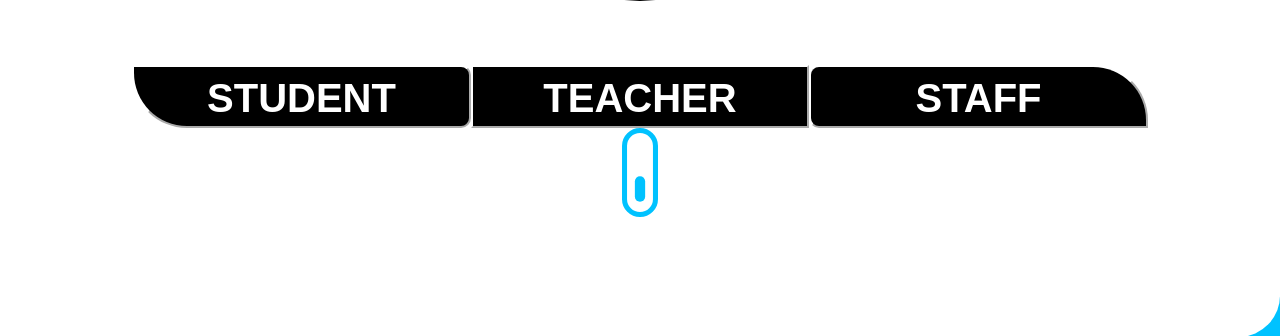
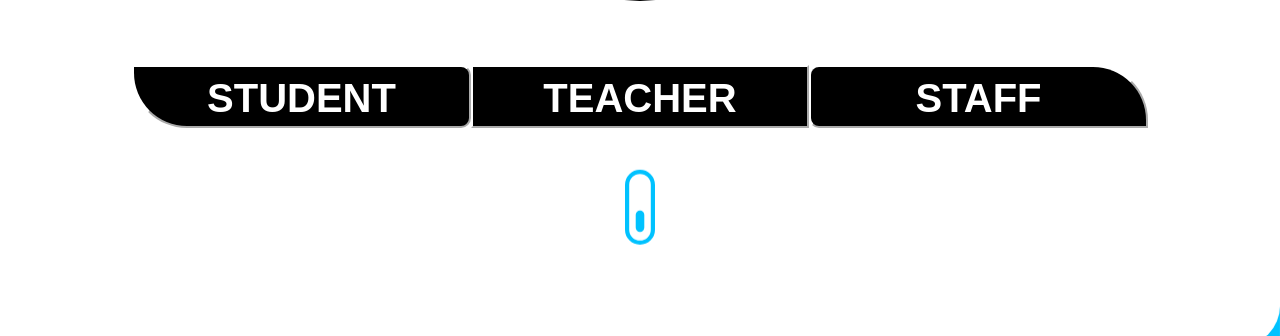
Before and after one commit to chaitanyaKaushal/2ndDecimal, a Flask app: page / in a window 1280 px wide. Shown: the part 454-790 px from the top of the page. Run offline with Flask 2, Linux system fonts and the light colour scheme; some libraries are stand-ins or nearby versions.

Commit message:
pointer scroll started

```diff
--- a/static/css/main.css
+++ b/static/css/main.css
@@ -463,19 +463,19 @@ nav ul li a:hover {
         background-color: inherit;
     }
 
-    /* .scroll {
+     .scroll {
         width: 30px;
         animation: move 1s infinite alternate;
-    } */
+    }
 
-    /* @keyframes move {
+     @keyframes move {
         from {
             transform: translateY(0px);
         }
         to {
             transform: translateY(20px);
         }
-    } */
+    }
 
 }
 
--- a/templates/index.html
+++ b/templates/index.html
@@ -42,6 +42,7 @@
                 <button type="button" class="teacher"><a href="#" >TEACHER</a></button>
                 <button type="button" class="staff"><a href="#" >STAFF</a></button>
             </div>
+            <br>
             <img src="/static/images/scroll.svg" alt="scroll down" class="scroll hide-mobile show-desktop">
         </section>
     </div>
```
